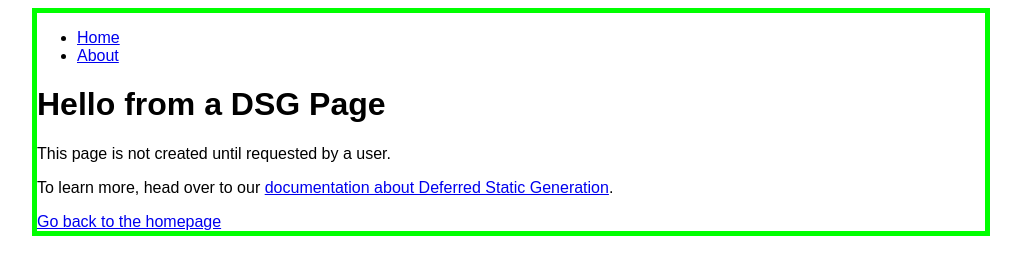
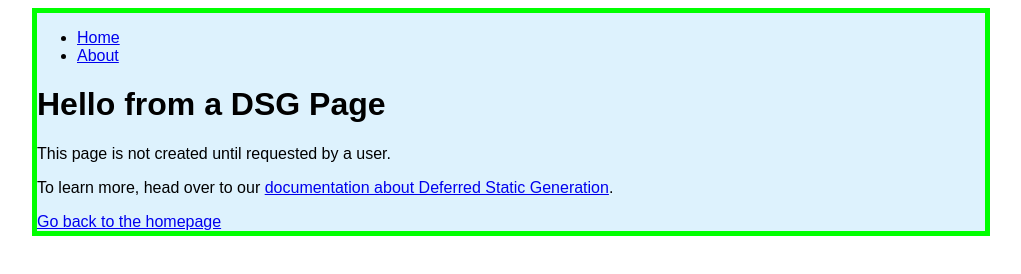
Before and after one commit to Jayden-s/tcg-store, a Gatsby site: page /using-dsg in a window 1280 px wide. Shown: the whole page, without its empty margins (129-1150 px from the left). Built offline with nearby package versions, Linux system fonts and the light colour scheme; Gatsby itself is replaced by a stand-in of ours.

Commit message:
bg colour

```diff
--- a/src/components/layout.module.css
+++ b/src/components/layout.module.css
@@ -3,4 +3,5 @@
     max-width: 75%;
     font-family: sans-serif;
     border: lime 5px solid;
+    background-color: #ddf2fd;
   }
```
